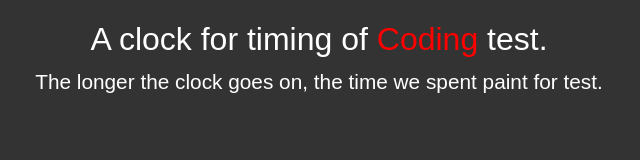
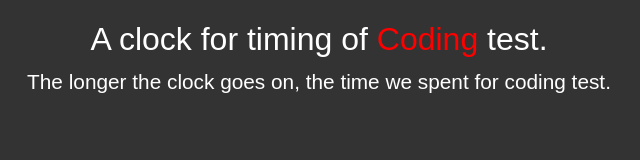
Before and after one commit to SaiGanesh21/Digital-Clock, a plain HTML site: page index.html in a window 1280 px wide. Shown: the part 313-473 px from the top of the page, without its empty margins (321-961 px from the left). Drawn offline with Linux system fonts and the light colour scheme.

Commit message:
Update index.html

```diff
--- a/index.html
+++ b/index.html
@@ -11,7 +11,7 @@
   <div class="clock"></div>
 
   <p class="text">A clock for timing of <span class="rainbow">Coding</span> test.</p>
-  <p class="subtext">The longer the clock goes on, the time we spent  <span>paint</span> for test.</p>
+  <p class="subtext">The longer the clock goes on, the time we spent  <span>for</span> coding test.</p>
   <p class="subWarning">Drying times may vary.</p>
 
   <script src="app.js"></script>
```
